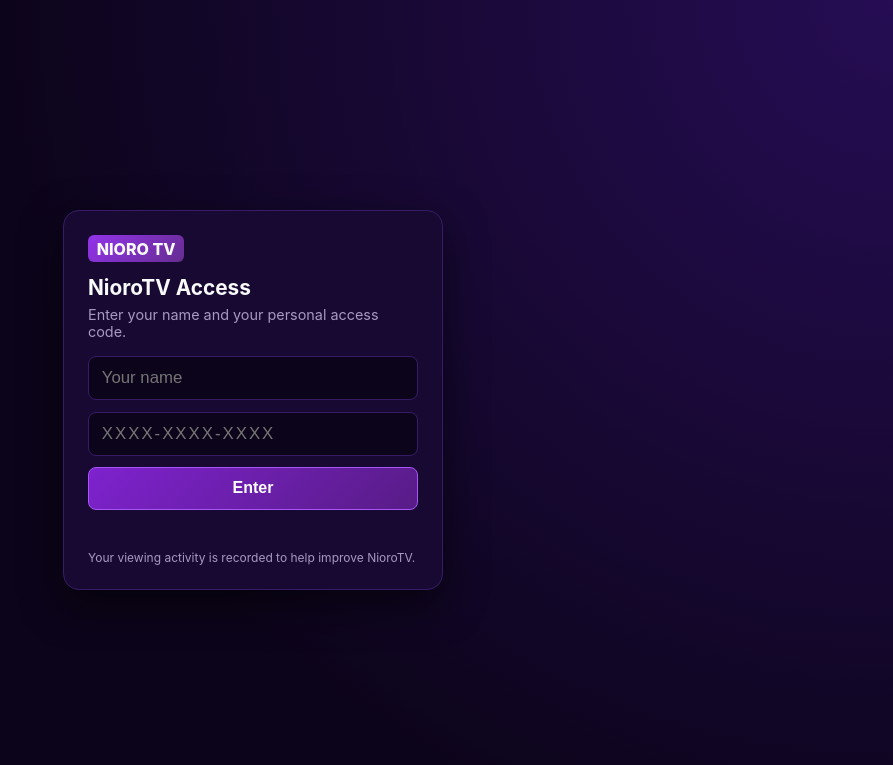
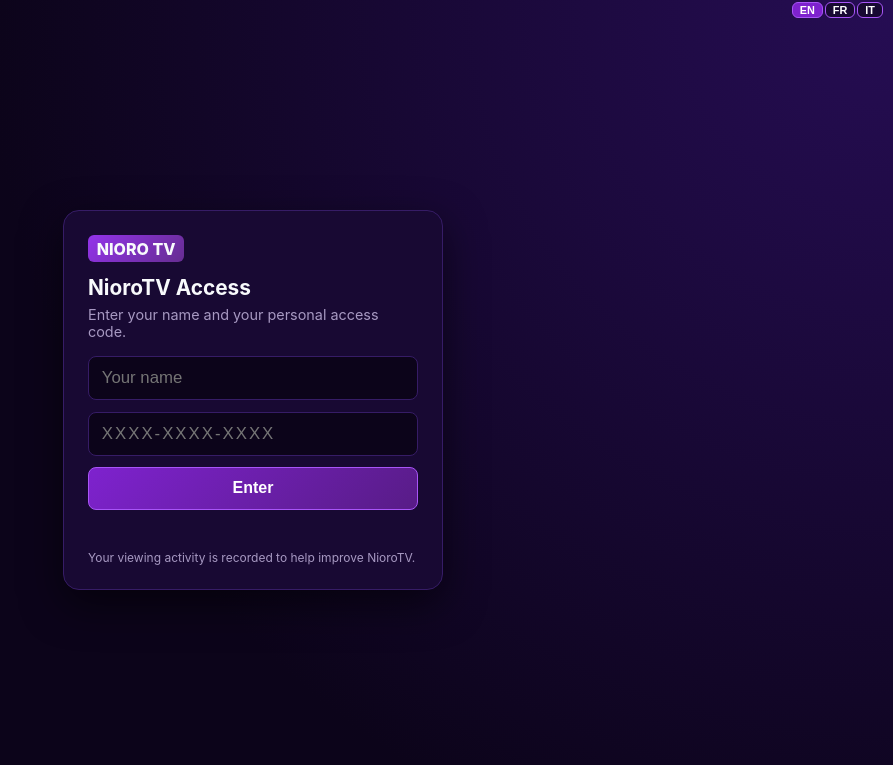
Before and after one commit to abmoimeme/NioroTV, a plain HTML site: page index.html in a window 1280 px wide. Shown: the whole page, without its empty margins (387-1280 px from the left). Drawn offline with nearby package versions, Linux system fonts and the light colour scheme.

Commit message:
Add English/French/Italian language switcher
Co-Authored-By: Claude Sonnet 5.5 <noreply@anthropic.com>
Claude-Session: https://claude.ai/code/session_015Hu54bV632yNzVCpWCUe6B

```diff
--- a/auth.js
+++ b/auth.js
@@ -1,9 +1,6 @@
 // NioroTV access-code gate. Codes are checked against salted hashes in codes.json.
 (function () {
-  const fr = (navigator.language || "en").toLowerCase().startsWith("fr");
-  const T = fr
-    ? { t: "Accès NioroTV", s: "Entrez votre nom et votre code d'accès personnel.", nm: "Votre nom", needName: "Entrez votre nom.", go: "Entrer", note: "Votre activité de visionnage est enregistrée pour améliorer NioroTV.", bad: "Code invalide.", err: "Impossible de vérifier le code. Réessayez." }
-    : { t: "NioroTV Access", s: "Enter your name and your personal access code.", nm: "Your name", needName: "Please enter your name.", go: "Enter", note: "Your viewing activity is recorded to help improve NioroTV.", bad: "Invalid code.", err: "Could not verify the code. Try again." };
+  const T = { t: "NioroTV Access", s: "Enter your name and your personal access code.", nm: "Your name", needName: "Please enter your name.", go: "Enter", note: "Your viewing activity is recorded to help improve NioroTV.", bad: "Invalid code.", err: "Could not verify the code. Try again." };
 
   const css = document.createElement("style");
   css.textContent = `#nioroGate{position:fixed;inset:0;z-index:9999;display:flex;align-items:center;justify-content:center;background:radial-gradient(circle at top right,#260d54 0%,#0c041a 60%);font-family:-apple-system,BlinkMacSystemFont,"Segoe UI",Roboto,sans-serif;color:#f8fafc;padding:1rem}
--- /dev/null
+++ b/i18n.js
@@ -0,0 +1,144 @@
+// NioroTV language switcher: English / Français / Italiano. Translates page text in place.
+(function () {
+  const D = {}; // English text -> [French, Italian]
+  const add = (en, fr, it) => (D[en] = [fr, it]);
+  // Access screen
+  add("NioroTV Access", "Accès NioroTV", "Accesso a NioroTV");
+  add("Enter your name and your personal access code.", "Entrez votre nom et votre code d'accès personnel.", "Inserisci il tuo nome e il tuo codice di accesso personale.");
+  add("Your name", "Votre nom", "Il tuo nome");
+  add("Enter", "Entrer", "Entra");
+  add("Your viewing activity is recorded to help improve NioroTV.", "Votre activité de visionnage est enregistrée pour améliorer NioroTV.", "La tua attività di visione viene registrata per migliorare NioroTV.");
+  add("Invalid code.", "Code invalide.", "Codice non valido.");
+  add("Could not verify the code. Try again.", "Impossible de vérifier le code. Réessayez.", "Impossibile verificare il codice. Riprova.");
+  add("Please enter your name.", "Entrez votre nom.", "Inserisci il tuo nome.");
+  // Navigation + chrome
+  add("🏠 Home & Live TV", "🏠 Accueil et TV en direct", "🏠 Home e TV in diretta");
+  add("🔍 Search", "🔍 Recherche", "🔍 Cerca");
+  add("💬 Request", "💬 Demande", "💬 Richiesta");
+  add("🛍️ Channel Store", "🛍️ Boutique de chaînes", "🛍️ Negozio canali");
+  add("Use Arrow Keys + Enter or the Remote Pad.", "Utilisez les flèches + Entrée ou la télécommande.", "Usa le frecce + Invio o il telecomando.");
+  add("Loading channels...", "Chargement des chaînes...", "Caricamento canali...");
+  add("Fetching live IPTV-org streams...", "Récupération des flux IPTV-org...", "Recupero dei flussi IPTV-org...");
+  add("Home — Live Channels", "Accueil — Chaînes en direct", "Home — Canali in diretta");
+  add("Free-to-air global streams powered by IPTV-org", "Flux mondiaux gratuits propulsés par IPTV-org", "Flussi globali gratuiti forniti da IPTV-org");
+  add("⬇ Download playlist.m3u", "⬇ Télécharger playlist.m3u", "⬇ Scarica playlist.m3u");
+  add("Lock", "Verrouiller", "Blocca");
+  // Player
+  add("Select any channel below to start watching", "Choisissez une chaîne ci-dessous pour regarder", "Scegli un canale qui sotto per guardare");
+  add("Supports live HLS (.m3u8) streams directly in your browser", "Lecture directe des flux HLS (.m3u8) dans votre navigateur", "Riproduce flussi HLS (.m3u8) direttamente nel browser");
+  add("LIVE STREAM PREVIEW", "APERÇU EN DIRECT", "ANTEPRIMA IN DIRETTA");
+  add("Ready to Stream", "Prêt à diffuser", "Pronto per la visione");
+  add("Choose a channel tile from Senegal, France, USA, Sports, or Movies.", "Choisissez une chaîne du Sénégal, de France, des États-Unis, du sport ou du cinéma.", "Scegli un canale da Senegal, Francia, USA, Sport o Film.");
+  add("⛶ Watch Fullscreen", "⛶ Plein écran", "⛶ Schermo intero");
+  add("☆ Add to Favorites", "☆ Ajouter aux favoris", "☆ Aggiungi ai preferiti");
+  add("★ Favorited", "★ Dans les favoris", "★ Nei preferiti");
+  add("📋 Copy Stream URL", "📋 Copier l'URL du flux", "📋 Copia URL del flusso");
+  add("Stream offline or geo-blocked in browser", "Flux hors ligne ou bloqué dans le navigateur", "Flusso offline o bloccato nel browser");
+  add("Try copying the URL into Smarters Player Lite or VLC.", "Essayez de copier l'URL dans Smarters Player Lite ou VLC.", "Prova a copiare l'URL in Smarters Player Lite o VLC.");
+  add("Unable to play directly in browser", "Lecture impossible dans le navigateur", "Impossibile riprodurre nel browser");
+  // Search
+  add("Search", "Recherche", "Cerca");
+  add("On-Screen Keypad", "Clavier à l'écran", "Tastiera su schermo");
+  add("Type channel name...", "Nom de la chaîne...", "Nome del canale...");
+  add("Clear", "Effacer", "Cancella");
+  add("SPACE", "ESPACE", "SPAZIO");
+  add("⌫ DEL", "⌫ SUPPR", "⌫ CANC");
+  add("Showing all channels", "Toutes les chaînes", "Tutti i canali");
+  // Request
+  add("Request a Channel", "Demander une chaîne", "Richiedi un canale");
+  add("Tell us what you want to watch", "Dites-nous ce que vous voulez regarder", "Dicci cosa vuoi guardare");
+  add("Missing a channel, a country or a feature? Send a request and the NioroTV team will see it.", "Il manque une chaîne, un pays ou une fonction ? Envoyez une demande, l'équipe NioroTV la verra.", "Manca un canale, un paese o una funzione? Invia una richiesta e il team NioroTV la vedrà.");
+  add("e.g. Add more Senegalese channels, a Wolof news channel...", "ex. Plus de chaînes sénégalaises, une chaîne d'info en wolof...", "es. Più canali senegalesi, un canale di notizie in wolof...");
+  add("Send request", "Envoyer la demande", "Invia richiesta");
+  add("Please write a few words.", "Écrivez quelques mots.", "Scrivi qualche parola.");
+  add("Thank you! Your request was sent.", "Merci ! Votre demande a été envoyée.", "Grazie! La tua richiesta è stata inviata.");
+  add("Requests are not available right now.", "Les demandes ne sont pas disponibles pour le moment.", "Le richieste non sono al momento disponibili.");
+  // Channel store
+  add("Channel Store — Lineup Builder", "Boutique de chaînes — Constructeur de liste", "Negozio canali — Costruttore lineup");
+  add("Customize Your Lineup", "Personnalisez votre liste", "Personalizza la tua lineup");
+  add("Check or uncheck sources to rebuild your live guide and downloadable M3U playlist.", "Cochez ou décochez des sources pour reconstruire votre guide et votre playlist M3U.", "Seleziona o deseleziona le fonti per ricostruire la guida e la playlist M3U.");
+  add("🔄 Refresh Lineup Now", "🔄 Actualiser la liste", "🔄 Aggiorna la lineup");
+  add("Countries", "Pays", "Paesi"); add("Languages", "Langues", "Lingue"); add("Categories", "Catégories", "Categorie");
+  add("Add ISO code (e.g. sn, gb, br)", "Ajouter un code ISO (ex. sn, gb, br)", "Aggiungi codice ISO (es. sn, gb, br)");
+  add("+ Add Country", "+ Ajouter un pays", "+ Aggiungi paese");
+  add("Add 3-letter ISO (e.g. fra, eng, wol)", "Ajouter un code ISO à 3 lettres (ex. fra, eng, wol)", "Aggiungi codice ISO a 3 lettere (es. fra, eng, wol)");
+  add("+ Add Language", "+ Ajouter une langue", "+ Aggiungi lingua");
+  [["Senegal", "Sénégal", "Senegal"], ["USA", "États-Unis", "USA"], ["France", "France", "Francia"], ["United Kingdom", "Royaume-Uni", "Regno Unito"],
+   ["Morocco", "Maroc", "Marocco"], ["Nigeria", "Nigéria", "Nigeria"], ["French", "Français", "Francese"], ["English", "Anglais", "Inglese"],
+   ["Arabic", "Arabe", "Arabo"], ["Spanish", "Espagnol", "Spagnolo"], ["Sports", "Sport", "Sport"], ["Movies", "Films", "Film"], ["News", "Actualités", "Notizie"],
+   ["General", "Général", "Generale"], ["Music", "Musique", "Musica"], ["Documentary", "Documentaires", "Documentari"]].forEach((r) => add(r[0], r[1], r[2]));
+  const P = [ // [regex, fr, it]
+    [/^(\d+) Unique Channels Loaded$/, "$1 chaînes uniques chargées", "$1 canali unici caricati"],
+    [/^Connecting to (.+)\.\.\.$/, "Connexion à $1...", "Connessione a $1..."],
+    [/^Showing (\d+) matching channels$/, "$1 chaînes trouvées", "$1 canali trovati"],
+    [/^⭐ My Favorites \((\d+)\)$/, "⭐ Mes favoris ($1)", "⭐ I miei preferiti ($1)"],
+    [/^Country: (.+)$/, "Pays : $1", "Paese: $1"], [/^Language: (.+)$/, "Langue : $1", "Lingua: $1"], [/^Category: (.+)$/, "Catégorie : $1", "Categoria: $1"]
+  ];
+
+  const saved = (() => { try { return localStorage.getItem("nioro_lang"); } catch (e) { return null; } })();
+  const nav = (navigator.language || "en").slice(0, 2).toLowerCase();
+  let lang = ["en", "fr", "it"].includes(saved) ? saved : ["fr", "it"].includes(nav) ? nav : "en";
+  const idx = () => (lang === "fr" ? 0 : 1);
+
+  function tr(s) {
+    if (lang === "en" || !s) return s;
+    const k = s.trim(); if (!k) return s;
+    let out = D[k] && D[k][idx()];
+    if (!out) for (const p of P) if (p[0].test(k)) { out = k.replace(p[0], p[idx() + 1]); break; }
+    if (!out) return s;
+    return s.match(/^\s*/)[0] + out + s.match(/\s*$/)[0];
+  }
+  const tmap = new WeakMap(), amap = new WeakMap(), SKIP = /^(SCRIPT|STYLE|PRE|TEXTAREA|NOSCRIPT)$/;
+  function doText(n) {
+    const v = n.nodeValue, rec = tmap.get(n);
+    if (rec && v === rec.out) { const o = tr(rec.orig); if (o !== v) { n.nodeValue = o; rec.out = o; } return; }
+    const o = tr(v); tmap.set(n, { orig: v, out: o }); if (o !== v) n.nodeValue = o;
+  }
+  function doAttr(el, a) {
+    const v = el.getAttribute(a); if (v == null) return;
+    const rec = (amap.get(el) || {})[a];
+    if (rec && v === rec.out) { const o = tr(rec.orig); if (o !== v) { el.setAttribute(a, o); rec.out = o; } return; }
+    const o = tr(v); const m = amap.get(el) || {}; m[a] = { orig: v, out: o }; amap.set(el, m); if (o !== v) el.setAttribute(a, o);
+  }
+  function walk(root) {
+    if (root.nodeType === 3) { if (!SKIP.test(root.parentNode.nodeName)) doText(root); return; }
+    if (root.nodeType !== 1 || SKIP.test(root.nodeName)) return;
+    if (root.id === "nioroLang") return;
+    const w = document.createTreeWalker(root, NodeFilter.SHOW_TEXT);
+    const nodes = []; let n; while ((n = w.nextNode())) if (!SKIP.test(n.parentNode.nodeName) && !n.parentNode.closest("#nioroLang")) nodes.push(n);
+    nodes.forEach(doText);
+    const els = root.querySelectorAll("[placeholder],[title]");
+    els.forEach((e) => { doAttr(e, "placeholder"); doAttr(e, "title"); });
+    if (root.hasAttribute("placeholder")) doAttr(root, "placeholder");
+  }
+
+  function start() {
+    const bar = document.createElement("div");
+    bar.id = "nioroLang";
+    bar.style.cssText = "position:fixed;top:2px;right:10px;z-index:10000;display:flex;gap:2px;font-family:sans-serif";
+    ["en", "fr", "it"].forEach((l) => {
+      const b = document.createElement("button"); b.textContent = l.toUpperCase(); b.dataset.l = l;
+      b.style.cssText = "font-size:.68rem;font-weight:700;padding:1px 7px;border-radius:6px;cursor:pointer;color:#fff;border:1px solid #a855f7";
+      b.onclick = () => setLang(l); bar.appendChild(b);
+    });
+    document.body.appendChild(bar);
+    paint();
+    walk(document.body);
+    new MutationObserver((ms) => ms.forEach((m) => {
+      if (m.type === "characterData") { if (!m.target.parentNode || SKIP.test(m.target.parentNode.nodeName)) return; doText(m.target); }
+      else if (m.type === "attributes") doAttr(m.target, m.attributeName);
+      else m.addedNodes.forEach(walk);
+    })).observe(document.body, { subtree: true, childList: true, characterData: true, attributes: true, attributeFilter: ["placeholder", "title"] });
+    document.addEventListener("DOMContentLoaded", () => walk(document.body));
+  }
+  function paint() {
+    document.documentElement.lang = lang;
+    document.querySelectorAll("#nioroLang button").forEach((b) => (b.style.background = b.dataset.l === lang ? "#7e22ce" : "#180933"));
+  }
+  function setLang(l) {
+    lang = l; try { localStorage.setItem("nioro_lang", l); } catch (e) {}
+    paint(); walk(document.body);
+  }
+  window.NioroLang = { t: tr, set: setLang, get: () => lang };
+  if (document.body) start(); else document.addEventListener("DOMContentLoaded", start);
+})();
```
Also changed, not shown: index.html (+2 -1 lines).
